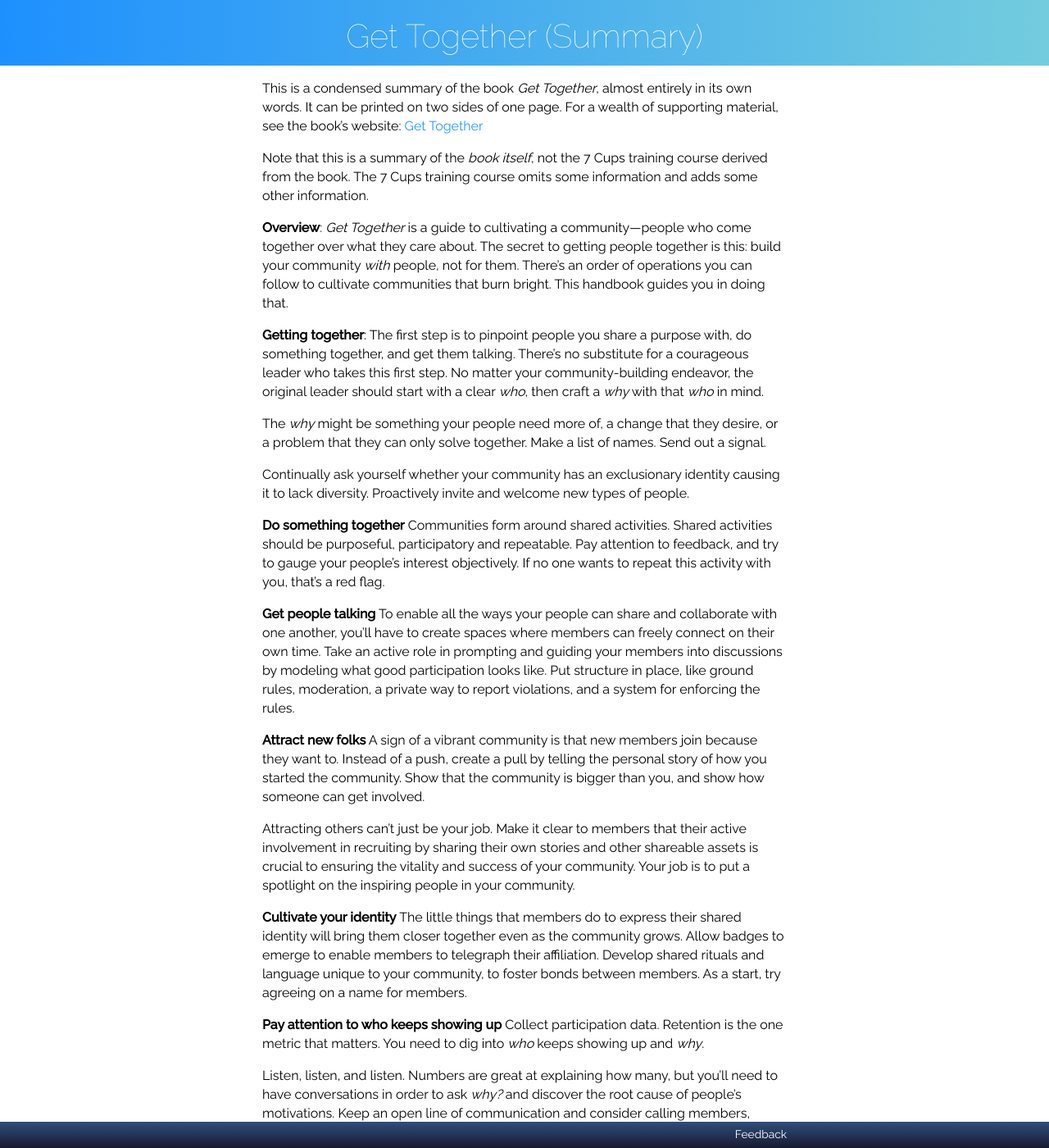
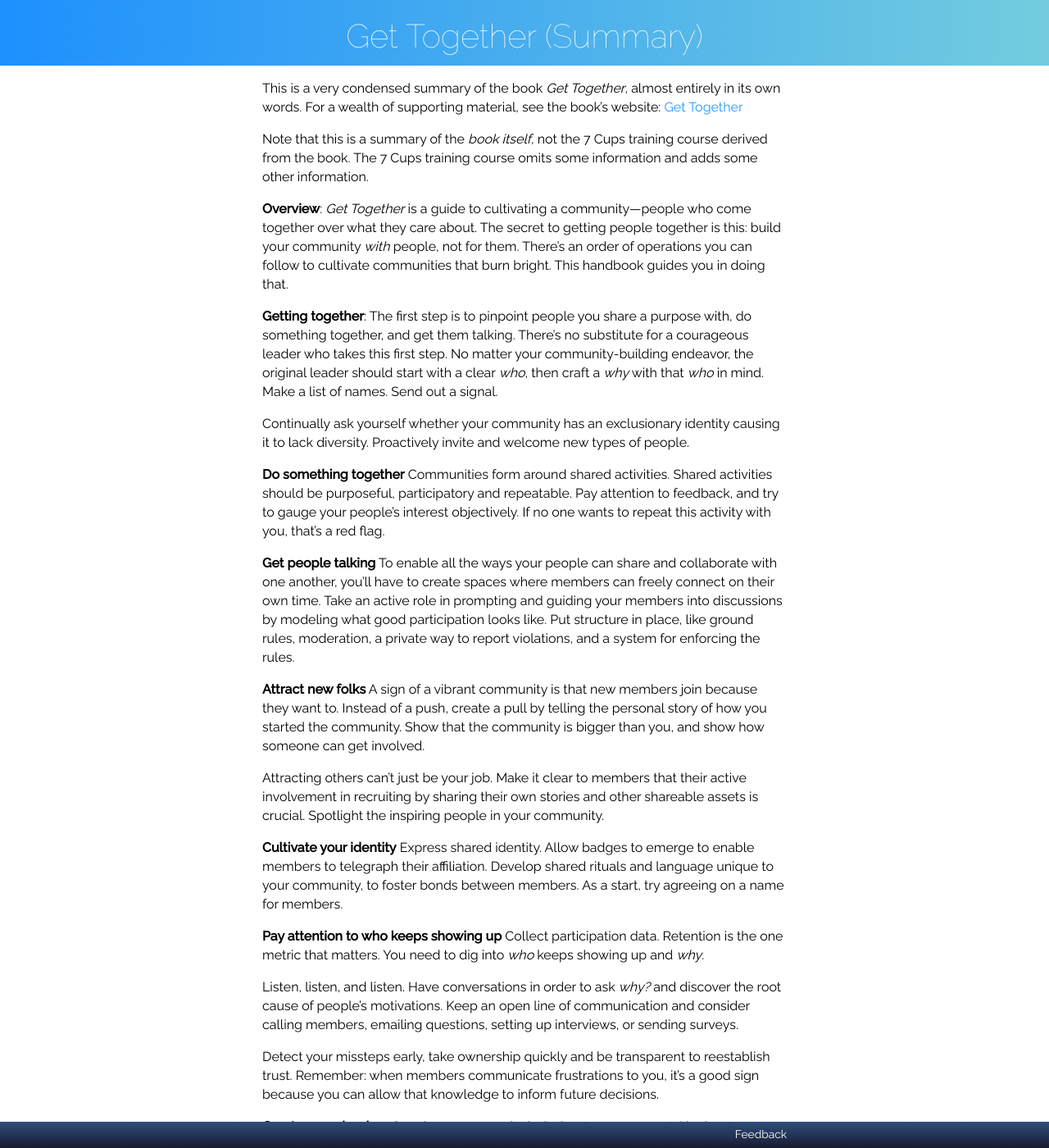
Before and after one commit to RarelyCharlie/rarelycharlie.github.io, a Jekyll site: the page built from _draft/gtsummary.md, in a window 1280 px wide and 1400 px high. Shown: the whole window at 82% size. Built offline with Jekyll 4.4.1, drawn with Linux system fonts in a browser that asks for light colours; some of the changed text lies outside the part shown.

Commit message:
even more cuts

```diff
--- a/_draft/gtsummary.md
+++ b/_draft/gtsummary.md
@@ -2,16 +2,14 @@
 title: Get Together (Summary)
 layout: default
 ---
-This is a condensed summary of the book *Get Together*, almost entirely in its own words. It can be printed on two sides of one page. For a wealth of supporting material, see the book's website: [Get Together](https://gettogetherbook.com)
+This is a very condensed summary of the book *Get Together*, almost entirely in its own words. For a wealth of supporting material, see the book's website: [Get Together](https://gettogetherbook.com)
 
 Note that this is a summary of the *book itself*, not the 7 Cups training course derived from the book. The 7 Cups training course omits some information and adds some other information.
 
 **Overview**: *Get Together* is a guide to cultivating a community—people who come together over what they care about. The secret to getting people together is this: build your community *with* people, not for them. There’s an order of operations you can follow to cultivate communities that burn bright. This handbook guides you in doing that.
 
 
-**Getting together**: The first step is to pinpoint people you share a purpose with, do something together, and get them talking. There’s no substitute for a courageous leader who takes this first step. No matter your community-building endeavor, the original leader should start with a clear *who*, then craft a *why* with that *who* in mind.
-
-The *why* might be something your people need more of, a change that they desire, or a problem that they can only solve together. Make a list of names. Send out a signal.
+**Getting together**: The first step is to pinpoint people you share a purpose with, do something together, and get them talking. There’s no substitute for a courageous leader who takes this first step. No matter your community-building endeavor, the original leader should start with a clear *who*, then craft a *why* with that *who* in mind. Make a list of names. Send out a signal.
 
 Continually ask yourself whether your community has an exclusionary identity causing it to lack diversity. Proactively invite and welcome new types of people.
 
@@ -24,15 +22,15 @@ Continually ask yourself whether your community has an exclusionary identity cau
 
 **Attract new folks** A sign of a vibrant community is that new members join because they want to. Instead of a push, create a pull by telling the personal story of how you started the community. Show that the community is bigger than you, and show how someone can get involved.
 
-Attracting others can’t just be your job. Make it clear to members that their active involvement in recruiting by sharing their own stories and other shareable assets is crucial to ensuring the vitality and success of your community. Your job is to put a spotlight on the inspiring people in your community.
+Attracting others can’t just be your job. Make it clear to members that their active involvement in recruiting by sharing their own stories and other shareable assets is crucial. Spotlight the inspiring people in your community.
 
 
-**Cultivate your identity** The little things that members do to express their shared identity will bring them closer together even as the community grows. Allow badges to emerge to enable members to telegraph their affiliation. Develop shared rituals and language unique to your community, to foster bonds between members. As a start, try agreeing on a name for members.
+**Cultivate your identity** Express shared identity. Allow badges to emerge to enable members to telegraph their affiliation. Develop shared rituals and language unique to your community, to foster bonds between members. As a start, try agreeing on a name for members.
 
 
 **Pay attention to who keeps showing up** Collect participation data. Retention is the one metric that matters. You need to dig into *who* keeps showing up and *why*.
 
-Listen, listen, and listen. Numbers are great at explaining how many, but you’ll need to have conversations in order to ask *why?* and discover the root cause of people’s motivations. Keep an open line of communication and consider calling members, emailing questions, setting up interviews, or sending surveys.
+Listen, listen, and listen. Have conversations in order to ask *why?* and discover the root cause of people’s motivations. Keep an open line of communication and consider calling members, emailing questions, setting up interviews, or sending surveys.
 
 Detect your missteps early, take ownership quickly and be transparent to reestablish trust. Remember: when members communicate frustrations to you, it’s a good sign because you can allow that knowledge to inform future decisions.
 
@@ -50,4 +48,4 @@ Define a process for feedback and reviews with leaders. Consistent check-ins lik
 
 **What’s next for your community?** Don’t try to fight change. Build a community that can respond to it. The goal of *Get Together* is to help you foster a supportive, collaborative, and resilient group of human beings. It shows you how to progressively ask less *from* others and do more *with* them.
 
-At each stage, you should have relinquished more of your control and distributed ownership to more and more members. The alternative to that resilience is an organizational bottleneck. Your work isn’t done until your members can thrive independent of your time and resources. So ask yourself: Will my community flourish without me?
+At each stage, relinquish control and distribute ownership. The alternative to that resilience is an organizational bottleneck. Ask yourself: Will my community flourish without me?
```
